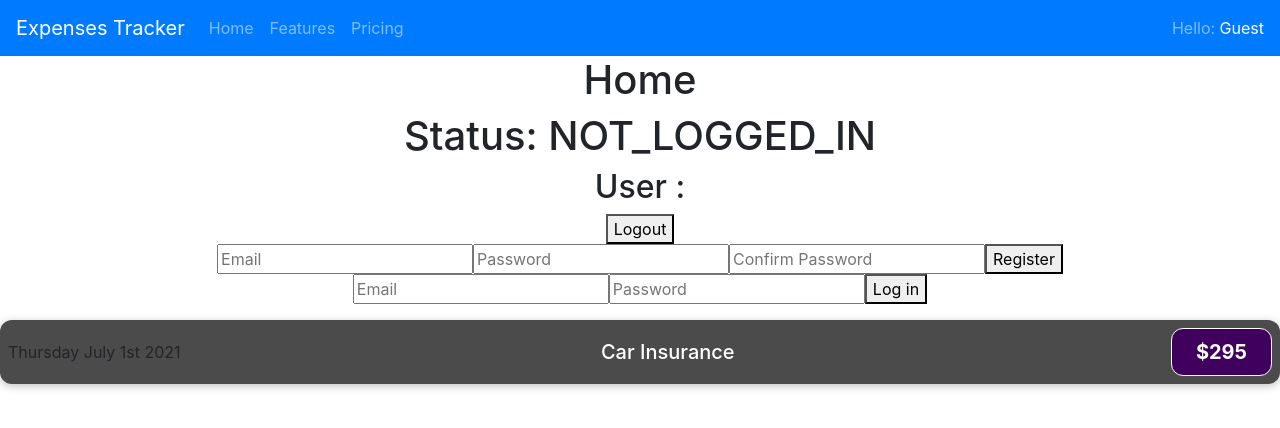
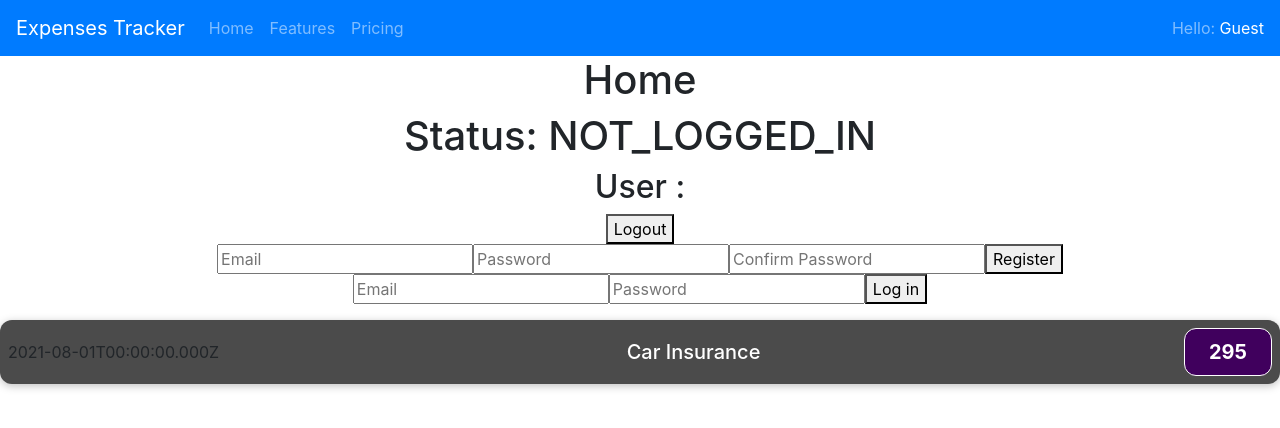
Before and after one commit to cvilla714/tracker-react-front, a React (Create React App) app: page / in a window 1280 px wide. Shown: the top 428 px of the page. Built offline with nearby package versions, Linux system fonts and the light colour scheme; no server answers.

Commit message:
added variables for each piece of data for expenses, data, and amount

```diff
--- a/src/components/ExpenseItem.js
+++ b/src/components/ExpenseItem.js
@@ -2,12 +2,15 @@ import React from 'react';
 import './Expenseitem.css';
 
 const ExpenseItem = () => {
+  const expenseDate = new Date(2021, 7, 1);
+  const expenseTitle = 'Car Insurance';
+  const expenseAmount = 295;
   return (
     <div className="expense-item">
-      <div>Thursday July 1st 2021</div>
+      <div>{expenseDate.toISOString()}</div>
       <div className="expense-item__description">
-        <h2>Car Insurance</h2>
-        <div className="expense-item__price">$295</div>
+        <h2>{expenseTitle}</h2>
+        <div className="expense-item__price">{expenseAmount}</div>
       </div>
     </div>
   );
```
